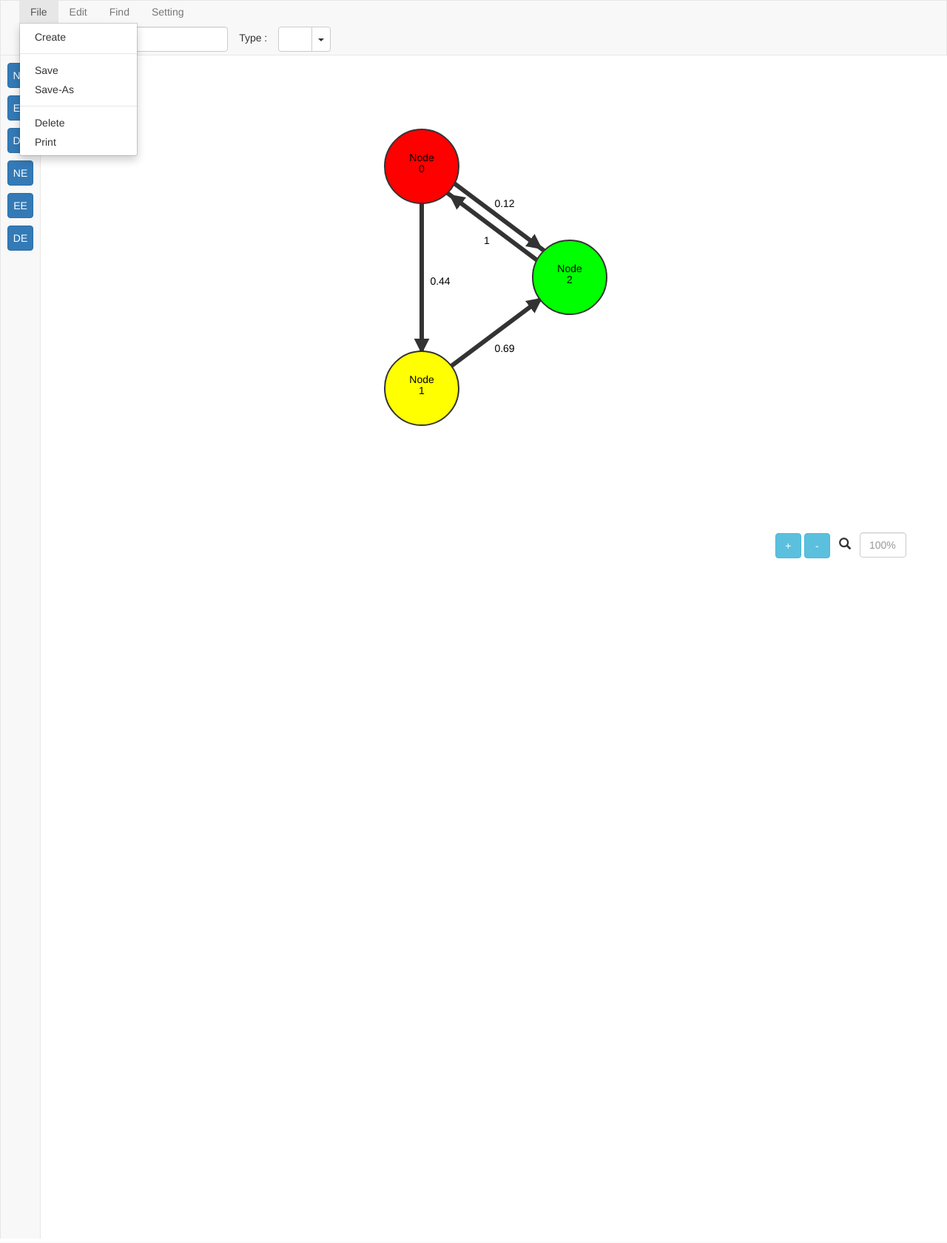
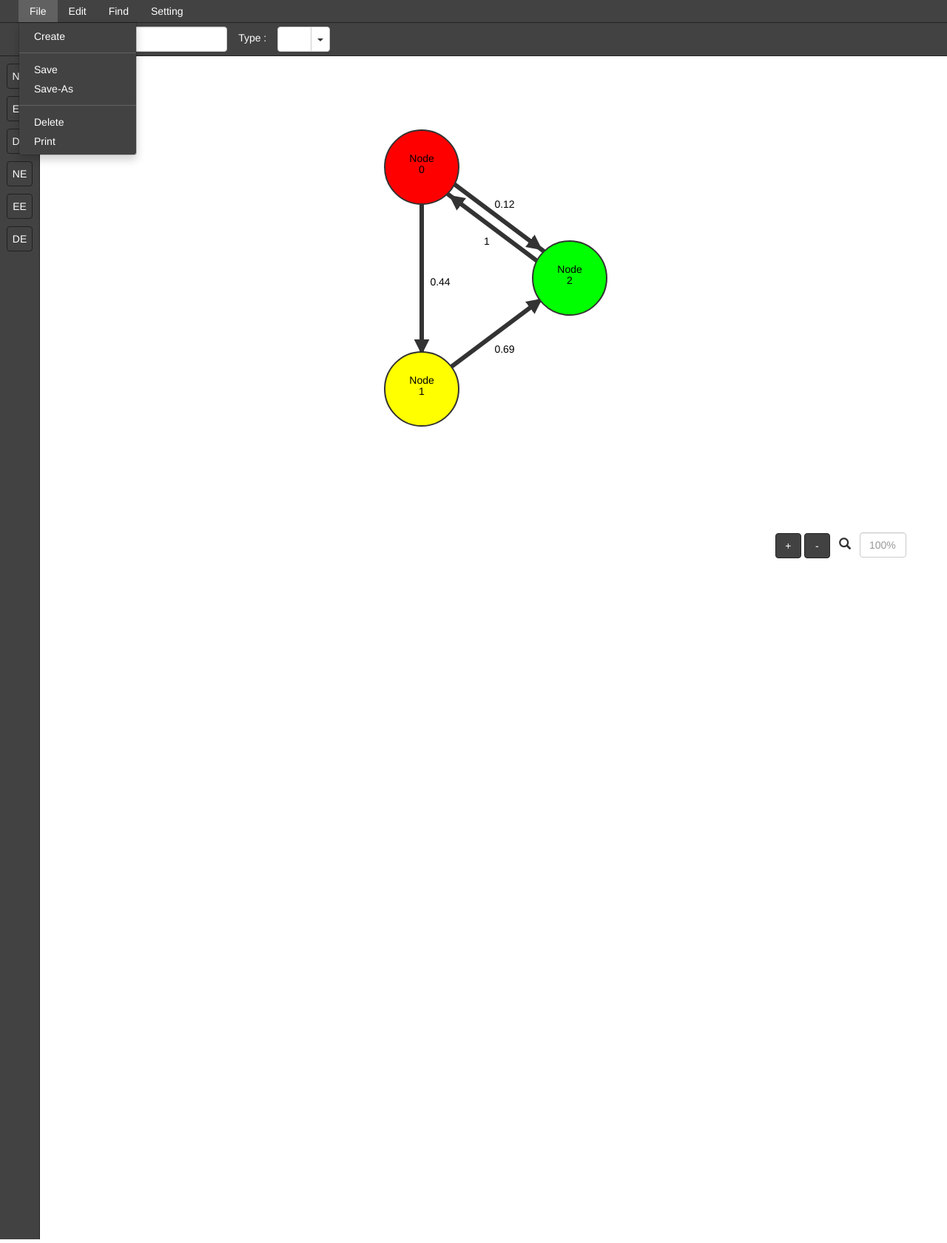
Before and after one commit to JungHanter/SELAB_InfluenceNetworkUIPrototype, a Django app: page / in a window 1280 px wide, after a click on "File". Shown: the whole page at 74% size. Run offline with Django 3.2, Linux system fonts and the light colour scheme; some libraries are stand-ins or nearby versions.

Commit message:
UI color change to dark gray

```diff
--- a/static/css/bootstrap-custom.css
+++ b/static/css/bootstrap-custom.css
@@ -0,0 +1,49 @@
+.navbar.navbar-dark {
+    background-color: #424242;
+    border: none;
+    color:white;
+}
+.navbar.navbar-dark > .top-menu {
+    border-bottom: solid 1px #212121;
+    color:white;
+}
+.navbar.navbar-dark a {
+    color: white;
+}
+.navbar.navbar-dark a:hover, .navbar.navbar-dark a:focus {
+    color: white;
+    background-color: #616161;
+}
+.navbar.navbar-dark .nav.navbar-nav .dropdown .dropdown-toggle:hover,
+.navbar.navbar-dark .nav.navbar-nav .dropdown .dropdown-toggle:focus,
+.navbar.navbar-dark .nav.navbar-nav .dropdown.open .dropdown-toggle{
+    background-color: #616161;
+}
+.navbar.navbar-dark .nav.navbar-nav .dropdown .dropdown-menu {
+    background-color: #424242;
+}
+.navbar.navbar-dark .nav.navbar-nav .dropdown .dropdown-menu > li > a:hover {
+    background-color: #616161;
+}
+.navbar.navbar-dark .nav.navbar-nav .dropdown .dropdown-menu > li.divider {
+    background-color: #616161;
+}
+
+.btn-group > .dropdown-menu a {
+    color: #333;
+}
+.btn-group > .dropdown-menu a:hover, .btn-group > .dropdown-menu a:focus {
+    color: #333;
+    background-color: #eee;
+}
+
+
+.btn.btn-dark {
+    background-color: #424242;
+    border-color: #212121;
+    color:white;
+}
+
+.btn.btn-dark:hover, .btn.btn-dark:focus {
+    background-color: #616161;
+}
--- a/static/css/style.css
+++ b/static/css/style.css
@@ -2,9 +2,13 @@ body {
     overflow: hidden;
 }
 
+/*input[type=text]:focus, input[type=button] button:focus {*/
+    /*outline: none;*/
+/*}*/
+
 .menu-group{
     margin-bottom: 0px !important;
-    height: 75px !important;
+    height: 76px !important;
     min-height : 0px;
     border-radius: 0px;
     border-width: 1px;
@@ -48,15 +52,13 @@ body {
 }
 
 .side-menu {
-    width: 55px;
+    width: 54px;
     min-height: 1600px;
     height: 100%;
     overflow: hidden;
     display: inline-block;
-    background-color: #f8f8f8;
-    border-style: solid;
-    border-width: 0px 1px 0px 1px;
-    border-color: #e7e7e7;
+    background-color: #424242;
+    border-right: solid 1px #212121;
 }
 
 .side-menu-button {
@@ -79,7 +81,7 @@ body {
     border-radius: 6px;
     position: absolute;
     margin-top: -5px;
-    margin-left: 18px;
+    margin-left: 24px;
     z-index: 1;
 }
 .side-menu-button:hover .tooltip-text {
--- a/static/js/main.js
+++ b/static/js/main.js
@@ -1,37 +1,36 @@
 
-$('#create').click(function () {
+$('#menuCreate').click(function () {
 
 });
 
-$('#save').click(function () {
+$('#menuSave').click(function () {
 
 });
 
-$('#save-as').click(function () {
+$('#menuSaveAs').click(function () {
 
 });
 
-$('#delete').click(function () {
+$('#menuDelete').click(function () {
 
 });
 
-$('#print').click(function () {
+$('#menuPrint').click(function () {
 
 });
 
-$('#edit-nodes').click(function () {
+$('#menuEditNode').click(function () {
 
 });
-
-$('#edit-influences').click(function () {
+$('#menuEditEdge').click(function () {
 
 });
-$('#edit-confidences').click(function () {
+$('#menuManageConfidence').click(function () {
 
 });
-$('#max-influence-node').click(function () {
+$('#menuFindPathSet').click(function () {
 
 });
-$('#max-influence-group').click(function () {
+$('#menuFindMaxInfluencePath').click(function () {
 
 });
--- a/templates/network_graph/main.html
+++ b/templates/network_graph/main.html
@@ -7,40 +7,48 @@
         <title>Influence Network Analytics</title>
 
         <link rel="stylesheet" type="text/css" href="{% static 'lib/bootstrap/css/bootstrap.min.css' %}">
+        <link rel="stylesheet" type="text/css" href="{% static 'css/bootstrap-custom.css' %}">
         <link rel="stylesheet" type="text/css" href="{% static 'lib/directed-graph-creator/graph-creator-custom.css' %}">
         <link rel="stylesheet" type="text/css" href="{% static 'css/style.css' %}">
     </head>
 
     <body>
-        <nav class="navbar navbar-default menu-group">
-            <div class="container-fluid top-menu">
+        <nav class="navbar navbar-dark menu-group">
+            <div class="container-fluid top-menu main-menu">
                 <div class="collapse navbar-collapse">
                     <ul class="nav navbar-nav">
                         <li class="dropdown">
                             <a href="#" class="dropdown-toggle" data-toggle="dropdown" role="button" aria-haspopup="true" aria-expanded="false">File</a>
                             <ul class="dropdown-menu">
-                                <li><a id="create" href="#">Create</a></li>
+                                <li><a id="menuCreate" href="#">Create</a></li>
                                 <li role="separator" class="divider"></li>
-                                <li><a id="save" href="#">Save</a></li>
-                                <li><a id="save-as" href="#">Save-As</a></li>
+                                <li><a id="menuSave" href="#">Save</a></li>
+                                <li><a id="menuSaveAs" href="#">Save-As</a></li>
                                 <li role="separator" class="divider"></li>
-                                <li><a id="delete" href="#">Delete</a></li>
-                                <li><a id="print" href="#">Print</a></li>
+                                <li><a id="menuDelete" href="#">Delete</a></li>
+                                <li><a id="menuPrint" href="#">Print</a></li>
                             </ul>
                         </li>
                         <li class="dropdown">
                             <a href="#" class="dropdown-toggle" data-toggle="dropdown" role="button" aria-haspopup="true" aria-expanded="false">Edit</a>
                             <ul class="dropdown-menu">
-                                <li><a id="edit-nodes" href="#">Edit Nodes</a></li>
-                                <li><a id="edit-influences" href="#">Edit Influences</a></li>
-                                <li><a id="edit-confidences" href="#">Edit Confidences</a></li>
+                                <li><a id="menuNewNode" href="#">New Node</a></li>
+                                <li><a id="menuEditNode" href="#">Edit Node</a></li>
+                                <li><a id="menuDeleteNode" href="#">Delete Node</a></li>
+                                <li role="separator" class="divider"></li>
+                                <li><a id="menuNewEdge" href="#">New Edge</a></li>
+                                <li><a id="menuEditEdge" href="#">Edit Influences</a></li>
+                                <li><a id="menuDeleteEdge" href="#">Delete Influences</a></li>
+                                <li role="separator" class="divider"></li>
+                                <li><a id="menuManageNodeType" href="#">Manage Node Type</a></li>
+                                <li><a id="menuManageConfidence" href="#">Manage Confidences</a></li>
                             </ul>
                         </li>
                         <li class="dropdown">
                             <a href="#" class="dropdown-toggle" data-toggle="dropdown" role="button" aria-haspopup="true" aria-expanded="false">Find</a>
                             <ul class="dropdown-menu">
-                                <li><a id="max-influence-node" href="#">Max Influence : Node - Node</a></li>
-                                <li><a id="max-influence-group" href="#">Max Influence : Group - Group</a></li>
+                                <li><a id="menuFindPathSet" href="#">Find Path Set</a></li>
+                                <li><a id="menuFindMaxInfluencePath" href="#">Find Max Influence Path</a></li>
                             </ul>
                         </li>
                         <li class="dropdown">
@@ -81,8 +89,8 @@
         </nav>
 
         <div class="zoom-menu">
-            <button type="button" class="btn btn-info zoom-menu-button">+</button>
-            <button type="button" class="btn btn-info zoom-menu-button">-</button>
+            <button type="button" class="btn btn-dark zoom-menu-button">+</button>
+            <button type="button" class="btn btn-dark zoom-menu-button">-</button>
             <span class="glyphicon glyphicon-search zoom-menu-icon" aria-hidden="true"></span>
             <input type="text" class="form-control zoom-menu-percentage" placeholder="100%">
         </div>
@@ -90,12 +98,12 @@
 
         <div class="content">
             <nav class="side-menu">
-                <button type="button" class="btn btn-primary side-menu-button">NN<span class="tooltip-text">New Node</span></button>
-                <button type="button" class="btn btn-primary side-menu-button">EN<span class="tooltip-text">Edit Node</span></button>
-                <button type="button" class="btn btn-primary side-menu-button">DN<span class="tooltip-text">Delete Node</span></button>
-                <button type="button" class="btn btn-primary side-menu-button">NE<span class="tooltip-text">New Edge</span></button>
-                <button type="button" class="btn btn-primary side-menu-button">EE<span class="tooltip-text">Edit Edge</span></button>
-                <button type="button" class="btn btn-primary side-menu-button">DE<span class="tooltip-text">Delete Edge</span></button>
+                <button type="button" class="btn btn-dark side-menu-button">NN<span class="tooltip-text">New Node</span></button>
+                <button type="button" class="btn btn-dark side-menu-button">EN<span class="tooltip-text">Edit Node</span></button>
+                <button type="button" class="btn btn-dark side-menu-button">DN<span class="tooltip-text">Delete Node</span></button>
+                <button type="button" class="btn btn-dark side-menu-button">NE<span class="tooltip-text">New Edge</span></button>
+                <button type="button" class="btn btn-dark side-menu-button">EE<span class="tooltip-text">Edit Edge</span></button>
+                <button type="button" class="btn btn-dark side-menu-button">DE<span class="tooltip-text">Delete Edge</span></button>
             </nav>
             <div class="graph-area">
                 <div id="graph"></div>
```
Also changed, not shown: static/lib/directed-graph-creator/graph-creator-custom.js.
